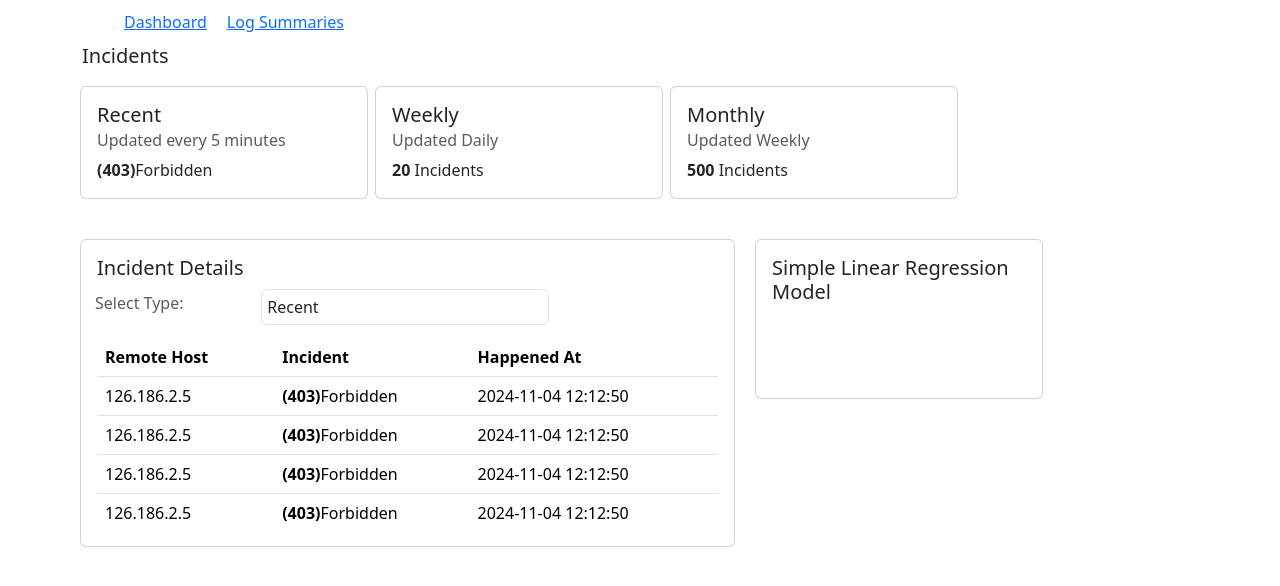
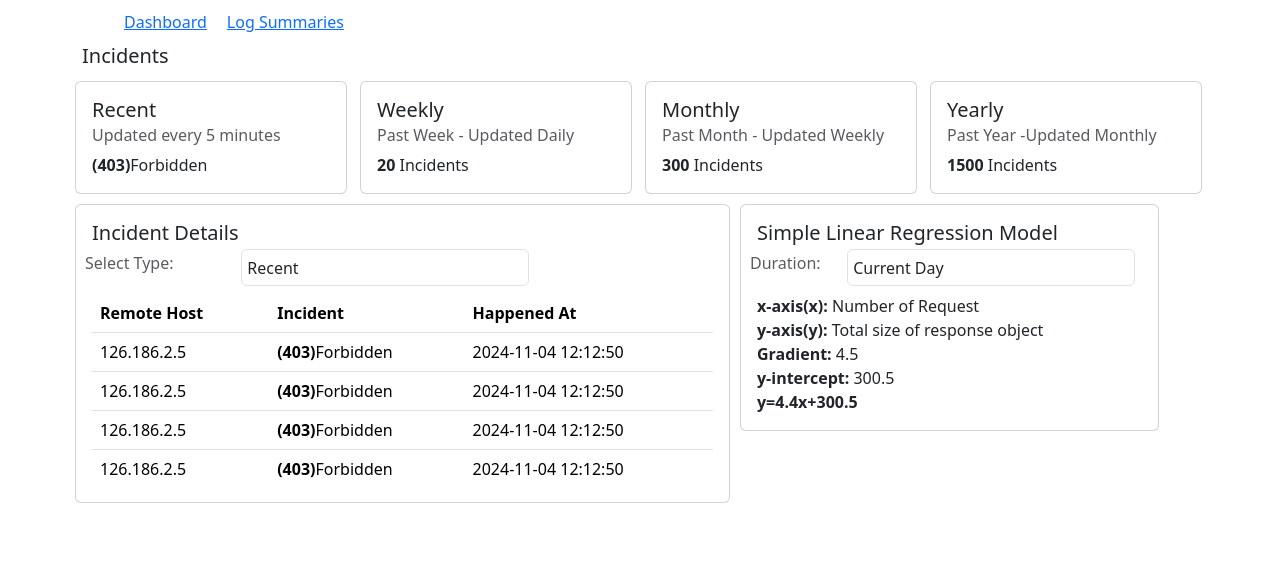
Before and after one commit to natato/apache-access-log-analyzer, a PHP site: page /dashboard.php in a window 1280 px wide. Shown: the top 586 px of the page. Run offline with PHP 8.4, Linux system fonts and the light colour scheme; some libraries are stand-ins or nearby versions.

Commit message:
Add files via upload

```diff
--- a/dashboard.php
+++ b/dashboard.php
@@ -6,9 +6,8 @@
 				width:90%;
 				margin:0 auto;
 			}
-			.col-md-3,.col-sm-7,.col-md-4,.col-md-7{
+			.col-md-3,.col-sm-7,.col-md-4,.col-md-7,.col-md-5{
 				padding:5px;
-				margin:5px;
 			}
 			select[name="incident-type"]{
 				width:18rem;
@@ -25,7 +24,7 @@
 			<div class="row">
 				<h5>Incidents</h5>
 				<div class="col-md-3 col-sm-7">
-					<div class="card" style="width: 18rem;min-height:6rem;">
+					<div class="card" style="width:99%;min-height:6rem;">
 					  	<div class="card-body">
 					    	<h5 class="card-title">Recent</h5>
 					    	<h6 class="card-subtitle mb-2 text-muted">Updated every 5 minutes</h6>
@@ -36,10 +35,10 @@
 					</div>
 				</div>
 				<div class="col-md-3 col-sm-7">
-					<div class="card" style="width: 18rem;min-height:6rem;">
+					<div class="card" style="width: 99%;min-height:6rem;">
 					  	<div class="card-body">
 					    	<h5 class="card-title">Weekly</h5>
-					    	<h6 class="card-subtitle mb-2 text-muted">Updated Daily</h6>
+					    	<h6 class="card-subtitle mb-2 text-muted">Past Week - Updated Daily</h6>
 					    	<p class="card-text">
 						    	<b>20</b> Incidents
 					    	</p>
@@ -47,19 +46,28 @@
 					</div>
 				</div>
 				<div class="col-md-3 col-sm-7">
-					<div class="card" style="width: 18rem;min-height:6rem;">
+					<div class="card" style="width: 99%;min-height:6rem;">
 					  	<div class="card-body">
 					    	<h5 class="card-title">Monthly</h5>
-					    	<h6 class="card-subtitle mb-2 text-muted">Updated Weekly</h6>
+					    	<h6 class="card-subtitle mb-2 text-muted">Past Month - Updated Weekly</h6>
 					    	<p class="card-text">
-						    	<b>500</b> Incidents
+						    	<b>300</b> Incidents
 					    	</p>
 
 					  	</div>
 					</div>
 				</div>
 				<div class="col-md-3 col-sm-7">
+					<div class="card" style="width: 99%;min-height:6rem;">
+					  	<div class="card-body">
+					    	<h5 class="card-title">Yearly</h5>
+					    	<h6 class="card-subtitle mb-2 text-muted">Past Year -Updated Monthly</h6>
+					    	<p class="card-text">
+						    	<b>1500</b> Incidents
+					    	</p>
 
+					  	</div>
+					</div>
 				</div>
 			</div>
 			<div class="row">
@@ -74,6 +82,8 @@
 						    				<option>Recent</option>
 						    				<option>Weekly</option>
 						    				<option>Monthly</option>
+						    				<option>Yearly</option>
+
 						    		</select>
 					    		</div>
 					    	</div>
@@ -96,15 +106,28 @@
 					  	</div>
 					</div>
 				</div>
-				<div class="col-md-4 col-sm-12">
-					<div class="card" style="width: 18rem;min-height:10rem;">
+				<div class="col-md-5 col-sm-12">
+					<div class="card" style="width:90%;min-height:10rem;">
 						<div class="card-body">
 						   	<h5 class="card-title">Simple Linear Regression Model</h5>
-						    <h6 class="card-subtitle mb-2 text-muted"></h6>
+						    <div class="card-subtitle mb-2 text-muted">
+						    	<div class="row">
+						    		<h6 class="col-md-3 col-sm-5">Duration:</h6>
+						    		<select name="incident-type" class="form-control col-md-5 col-sm-7">
+						    				<option>Current Day</option>
+						    				<option>Past Week</option>
+						    				<option>Past Month</option>
+						    				<option>Past Year</option>
+
+						    		</select>
+					    		</div>
+						    </div>
 						    <p class="card-text">
-							    <?php
-
-								?>
+						    	<b>x-axis(x): </b> Number of Request<br>
+						    	<b>y-axis(y):</b>	Total size of response object<br>
+						    	<b>Gradient: </b> 4.5<br>
+						    	<b>y-intercept:</b> 300.5<br>
+						    	<b>y=4.4x+300.5</b><br>
 						    </p>
 
 						</div>
```
